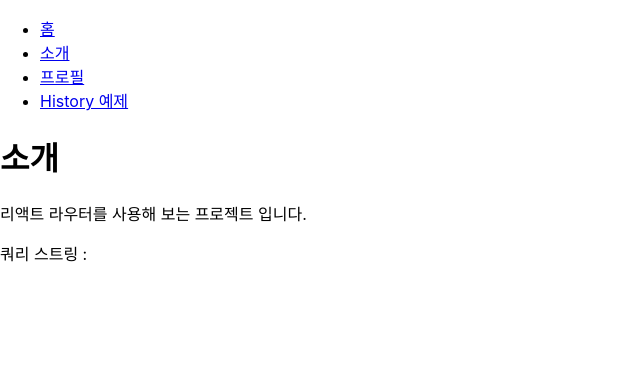
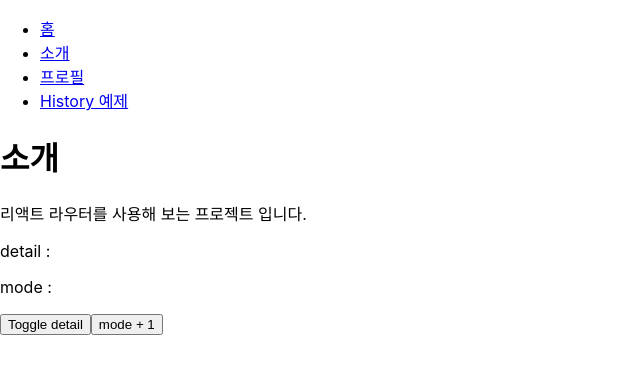
Before and after one commit to star-moon-cloud-k/WebProject, a React (Create React App) app in the folder react/router-tutorial/: page /about in a window 1280 px wide. Shown: the top 374 px of the page, without its empty margins (0-640 px from the left). Built offline with nearby package versions, Linux system fonts and the light colour scheme.

Commit message:
useSearchParams

```diff
--- a/react/router-tutorial/src/component/About.js
+++ b/react/router-tutorial/src/component/About.js
@@ -1,13 +1,26 @@
-import {useLocation} from "react-router-dom";
+import {useSearchParams} from "react-router-dom";
 
 const About = () => {
-    const location = useLocation();
+    const [searchParams, setSearchParams] = useSearchParams();
+    const detail = searchParams.get('detail');
+    const mode = searchParams.get('mode');
+
+    const onToggleDetail = () => {
+        setSearchParams({mode, detail: detail === 'true' ? false : true});
+    };
+    const onIncreaseMode = () => {
+        const nextMode = mode == null ? 1 : parseInt(mode) + 1;
+        setSearchParams({mode : nextMode, detail});
+    };
 
     return (
         <div>
             <h1>소개</h1>
             <p>리액트 라우터를 사용해 보는 프로젝트 입니다.</p>
-            <p>쿼리 스트링 : {location.search}</p>
+            <p>detail : {detail}</p>
+            <p>mode : {mode}</p>
+            <button onClick={onToggleDetail}>Toggle detail</button>
+            <button onClick={onIncreaseMode}>mode + 1</button>
         </div>
     );
 };
```
